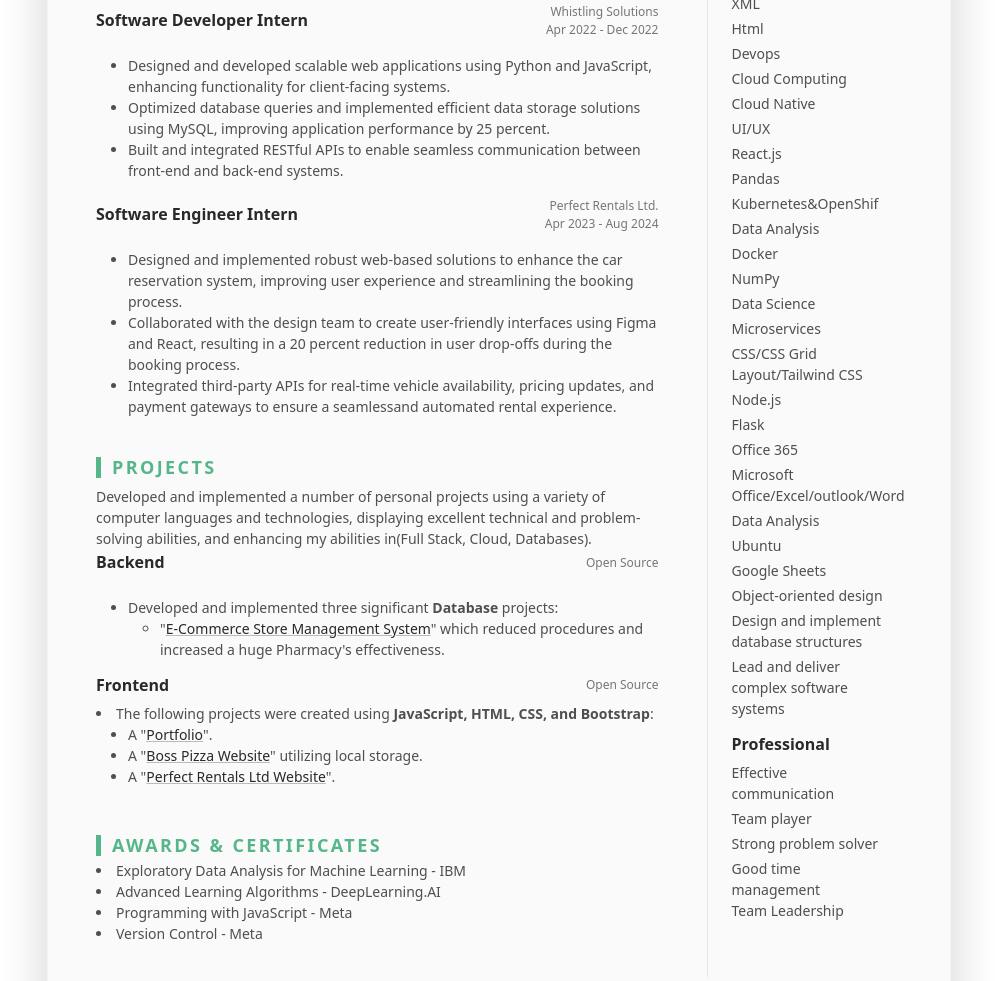
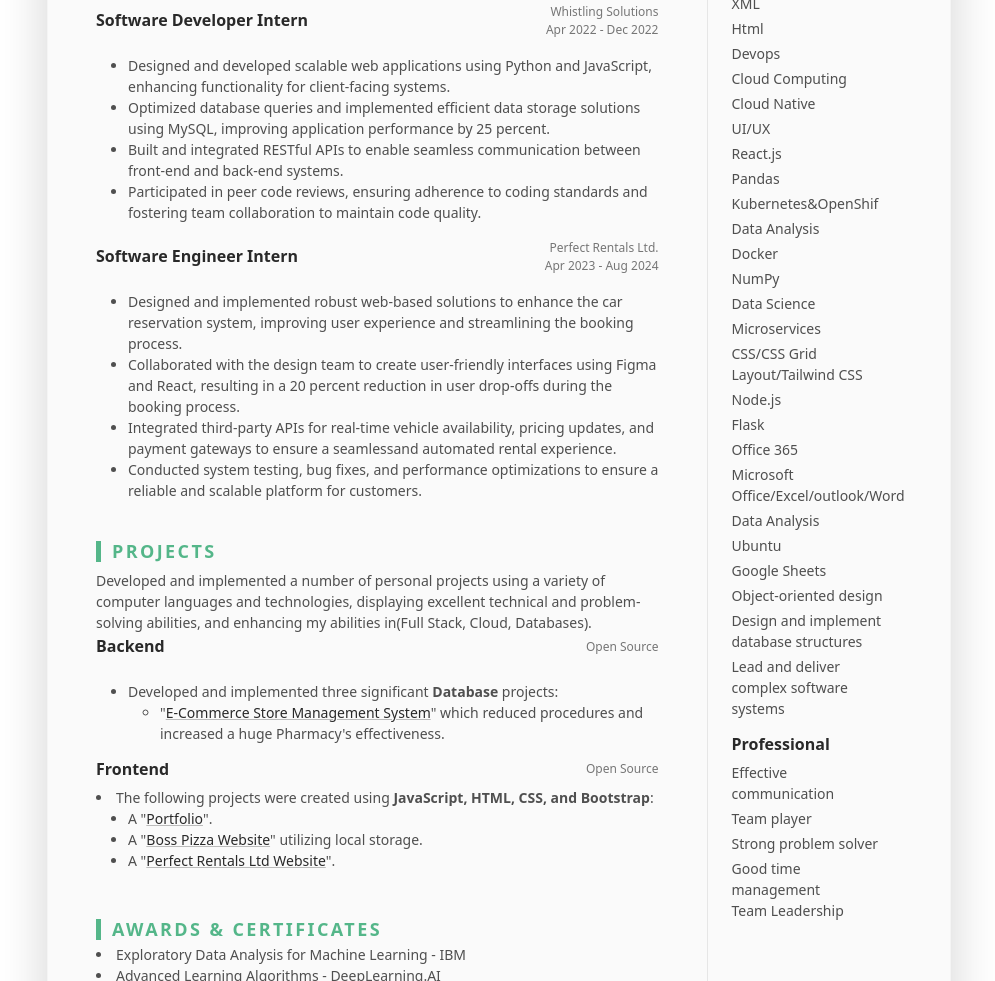
Before and after one commit to Babariyayash/yashporfolio, a plain HTML site: page resume.html in a window 1280 px wide. Shown: the part 823-1804 px from the top of the page, without its empty margins (281-1276 px from the left). Drawn offline with Linux system fonts and the light colour scheme.

Commit message:
Update resume.html

```diff
--- a/resume.html
+++ b/resume.html
@@ -218,6 +218,9 @@
 											<li>
 												Built and integrated RESTful APIs to enable seamless communication between front-end and back-end systems.
 											</li>
+											<li>Participated in peer code reviews, ensuring adherence to coding standards and fostering team collaboration to maintain
+												code quality.
+											</li>
 
 										</ul>
 									</div>
@@ -240,7 +243,9 @@
 											<li>
 												Integrated third-party APIs for real-time vehicle availability, pricing updates, and payment gateways to ensure a seamlessand automated rental experience.
 											</li>
-
+											<li>
+												Conducted system testing, bug fixes, and performance optimizations to ensure a reliable and scalable platform for customers.
+											</li>
 										</ul>
 									</div>
 								</div>
```
